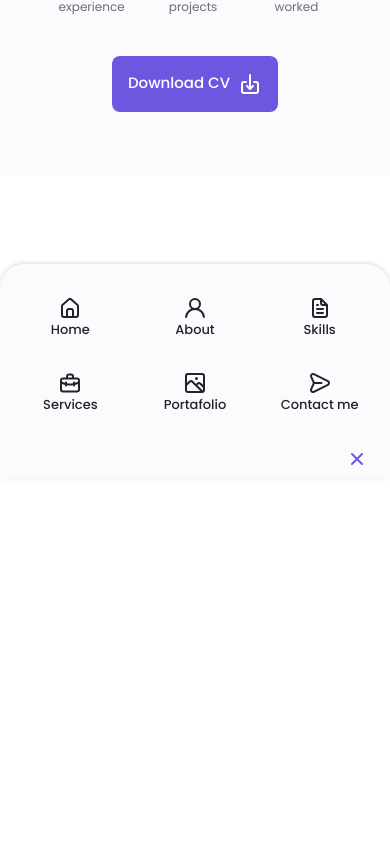
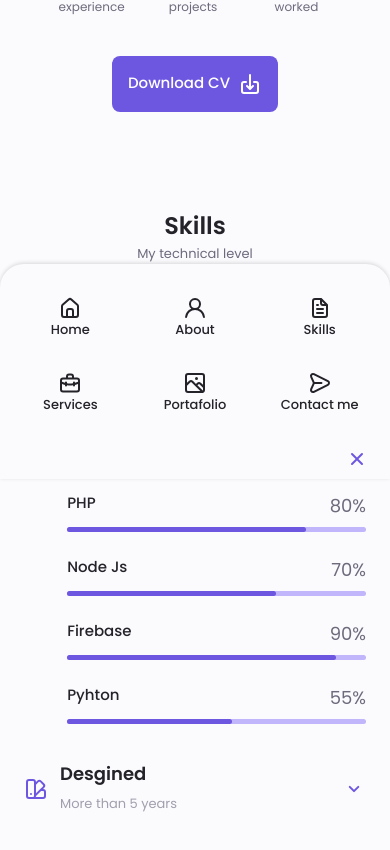
Before and after one commit to DaniBonica001/my-portafolio, a React (Vite) app: page / in a window 390 px wide. Shown: the part 1209-2059 px from the top of the page. Before the commit the page ends 1385 px from the top, so only its background shows below. Built offline with nearby package versions, Linux system fonts and the light colour scheme.

Commit message:
skills section - mobile view

```diff
--- a/src/App.jsx
+++ b/src/App.jsx
@@ -1,6 +1,7 @@
 import NavBar from "./Components/NavBar";
 import Home from "./Components/Home";
 import About from "./Components/About";
+import Skills from "./Components/Skills";
 
 function App() {
   return (
@@ -8,6 +9,7 @@ function App() {
       <NavBar />
       <Home />
       <About />
+      <Skills/>
     </>
   );
 }
--- a/src/Components/About.jsx
+++ b/src/Components/About.jsx
@@ -2,7 +2,7 @@ import "./styles.css";
 import { UilDownloadAlt } from '@iconscout/react-unicons'
 
 function About() {
-    return <section className="about section">
+    return <section className="about section" id="about">
         <h2 className="section__title">About Me</h2>
         <span className="section__subtitle">My introduction</span>
         <div className="about__container container grid">
--- a/src/Components/Home.jsx
+++ b/src/Components/Home.jsx
@@ -38,7 +38,7 @@ function Home() {
             <svg className="home__blob"
               viewBox="0 0 200 187"
               xmlns="http://www.w3.org/2000/svg"
-              xmlns:xlink="http://www.w3.org/1999/xlink"
+              xmlnsXlink="http://www.w3.org/1999/xlink"
             >
               <mask id="mask0" mask-type="alpha">
                 <path
--- a/src/Components/NavBar.jsx
+++ b/src/Components/NavBar.jsx
@@ -28,17 +28,17 @@ function NavBar() {
           <div className={`nav__menu ${show ? 'show-menu': ''}`} id="nav-menu">
             <ul className="nav__list grid">
               <li className="nav_item">
-                <a href="" className="nav__link" onClick={HideNavMenuBySection}>
+                <a href="#home" className="nav__link" onClick={HideNavMenuBySection}>
                   <UilEstate className="nav__icon"/> Home
                 </a>
               </li>
               <li className="nav_item">
-                <a href="#" className="nav__link" onClick={HideNavMenuBySection}>
+                <a href="#about" className="nav__link" onClick={HideNavMenuBySection}>
                   <UilUser className="nav__icon"/> About
                 </a>
               </li>
               <li className="nav_item">
-                <a href="#" className="nav__link" onClick={HideNavMenuBySection}>
+                <a href="#skills" className="nav__link" onClick={HideNavMenuBySection}>
                   <UilFileAlt className="nav__icon"/> Skills
                 </a>
               </li>
--- /dev/null
+++ b/src/Components/Skills.jsx
@@ -0,0 +1,205 @@
+import "./styles.css";
+import { UilBracketsCurly } from "@iconscout/react-unicons";
+import { UilAngleDown } from "@iconscout/react-unicons";
+import { UilServer } from "@iconscout/react-unicons";
+import { UilSwatchbook } from "@iconscout/react-unicons";
+import { useState } from "react";
+
+function Skills() {
+
+    const [showSkills, setShowSkills] = useState({
+        showSkills1: false,
+        showSkills2: true,
+        showSkills3: false,
+    })
+
+    function frontSkills (event) {
+        setShowSkills({
+            ...showSkills,
+            showSkills1: !showSkills.showSkills1
+        });
+    }
+
+    function backSkills (event) {
+        setShowSkills({
+            ...showSkills,
+            showSkills2: !showSkills.showSkills2,
+        })
+    }
+
+    function designSkills (event) {
+        setShowSkills({
+            ...showSkills,
+            showSkills3: !showSkills.showSkills3,
+        })
+    }
+
+  return (
+    <section className="skills section" id="skills">
+      <h2 className="section__title">Skills</h2>
+      <span className="section__subtitle">My technical level</span>
+
+      <div className="skills__container container grid">
+        <div>
+          {/* Skills 1 */}
+          <div className={`skills__content ${showSkills.showSkills1 ? 'skills__open': 'skills__close'}`}>
+            <div className="skills__header" onClick={frontSkills}>
+              <UilBracketsCurly className="skills__icon" />
+
+              <div>
+                <h1 className="skills__title">FrontEnd developer</h1>
+                <span className="skills__subtitle">More than 4 years</span>
+              </div>
+
+              <UilAngleDown className="skills__arrow" />
+            </div>
+            <div className="skills__list grid">
+              <div className="skills__data">
+                <div className="skills__title">
+                  <h3 className="skills__name">HTML</h3>
+                  <span className="skills__number">90%</span>
+                </div>
+                <div className="skills__bar">
+                  <span className="skills__percentage skills__html"></span>
+                </div>
+              </div>
+
+              <div className="skills__data">
+                <div className="skills__title">
+                  <h3 className="skills__name">CSS</h3>
+                  <span className="skills__number">80%</span>
+                </div>
+                <div className="skills__bar">
+                  <span className="skills__percentage skills__css"></span>
+                </div>
+              </div>
+
+              <div className="skills__data">
+                <div className="skills__title">
+                  <h3 className="skills__name">JavaScript</h3>
+                  <span className="skills__number">60%</span>
+                </div>
+                <div className="skills__bar">
+                  <span className="skills__percentage skills__js"></span>
+                </div>
+              </div>
+
+              <div className="skills__data">
+                <div className="skills__title">
+                  <h3 className="skills__name">React</h3>
+                  <span className="skills__number">85%</span>
+                </div>
+                <div className="skills__bar">
+                  <span className="skills__percentage skills__react"></span>
+                </div>
+              </div>
+            </div>
+          </div>
+
+          {/* Skills 2 */}
+          <div className={`skills__content ${showSkills.showSkills2 ? 'skills__open': 'skills__close'}`}>
+            <div className="skills__header" onClick={backSkills}>
+              <UilServer className="skills__icon" />
+
+              <div>
+                <h1 className="skills__title">BackEnd developer</h1>
+                <span className="skills__subtitle">More than 2 years</span>
+              </div>
+
+              <UilAngleDown className="skills__arrow" />
+            </div>
+            <div className="skills__list grid">
+              <div className="skills__data">
+                <div className="skills__title">
+                  <h3 className="skills__name">PHP</h3>
+                  <span className="skills__number">80%</span>
+                </div>
+                <div className="skills__bar">
+                  <span className="skills__percentage skills__php"></span>
+                </div>
+              </div>
+
+              <div className="skills__data">
+                <div className="skills__title">
+                  <h3 className="skills__name">Node Js</h3>
+                  <span className="skills__number">70%</span>
+                </div>
+                <div className="skills__bar">
+                  <span className="skills__percentage skills__node"></span>
+                </div>
+              </div>
+
+              <div className="skills__data">
+                <div className="skills__title">
+                  <h3 className="skills__name">Firebase</h3>
+                  <span className="skills__number">90%</span>
+                </div>
+                <div className="skills__bar">
+                  <span className="skills__percentage skills__firebase"></span>
+                </div>
+              </div>
+
+              <div className="skills__data">
+                <div className="skills__title">
+                  <h3 className="skills__name">Pyhton</h3>
+                  <span className="skills__number">55%</span>
+                </div>
+                <div className="skills__bar">
+                  <span className="skills__percentage skills__python"></span>
+                </div>
+              </div>
+            </div>
+          </div>
+        </div>
+        <div>
+          {/* Skills 3 */}
+          <div className={`skills__content ${showSkills.showSkills3 ? 'skills__open': 'skills__close'}`}>
+            <div className="skills__header" onClick={designSkills}>
+              <UilSwatchbook className="skills__icon" />
+
+              <div>
+                <h1 className="skills__title">Desgined</h1>
+                <span className="skills__subtitle">More than 5 years</span>
+              </div>
+
+              <UilAngleDown className="skills__arrow" />
+            </div>
+            <div className="skills__list grid">
+              <div className="skills__data">
+                <div className="skills__title">
+                  <h3 className="skills__name">Figma</h3>
+                  <span className="skills__number">90%</span>
+                </div>
+                <div className="skills__bar">
+                  <span className="skills__percentage skills__figma"></span>
+                </div>
+              </div>
+
+              <div className="skills__data">
+                <div className="skills__title">
+                  <h3 className="skills__name">Sketch</h3>
+                  <span className="skills__number">85%</span>
+                </div>
+                <div className="skills__bar">
+                  <span className="skills__percentage skills__sketch"></span>
+                </div>
+              </div>
+
+              <div className="skills__data">
+                <div className="skills__title">
+                  <h3 className="skills__name">Photoshop</h3>
+                  <span className="skills__number">85%</span>
+                </div>
+                <div className="skills__bar">
+                  <span className="skills__percentage skills__photoshop"></span>
+                </div>
+              </div>
+            </div>
+          </div>
+        </div>
+      </div>
+    </section>
+  );
+}
+
+export default Skills;
--- a/src/Components/styles.css
+++ b/src/Components/styles.css
@@ -393,6 +393,132 @@ img {
 }
 
 /*==================== SKILLS ====================*/
+.skills__container{
+  row-gap: 0;
+}
+
+.skills__header{
+  display: flex;
+  align-items: center;
+  margin-bottom: var(--mb-2-5);
+  cursor: pointer;
+}
+
+.skills__icon,
+.skills__arrow{
+  font-size: 2rem;
+  color: var(--first-color);
+}
+
+.skills__icon{
+  margin-right: var(--mb-0-75);
+}
+
+.skills__list{
+  row-gap: 1.5rem;
+  padding-left: 2.7rem;
+}
+
+.skills__title{
+  font-size: var(--h3-font-size);
+}
+
+.skills__subtitle{
+  font-size: var(--small-font-size);
+  color: var(--text-color-light);
+}
+
+.skills__arrow{
+  margin-left: auto;
+  transition: .4s;
+}
+
+.skills__title{
+  display: flex;
+  justify-content: space-between;
+  margin-bottom: var(--mb-0-5);
+}
+
+.skills__name{
+  font-size: var(--normal-font-size);
+  font-weight: var(--font-medium);
+}
+
+.skills__bar,
+.skills__percentage{
+  height: 5px;
+  border-radius: .25rem;
+}
+
+.skills__bar{
+  background-color: var(--first-color-lighter);
+}
+
+.skills__percentage{
+  display: block;
+  background-color: var(--first-color);
+}
+
+.skills__html{
+  width: 90%;
+}
+
+.skills__css{
+  width: 80%;
+}
+
+.skills__js{
+  width: 60%;
+}
+
+.skills__react{
+  width: 85%;
+}
+
+.skills__php{
+  width: 80%;
+}
+
+.skills__node{
+  width: 70%;
+}
+
+.skills__firebase{
+  width: 90%;
+}
+
+.skills__python{
+  width: 55%;
+}
+
+.skills__figma{
+  width: 90%;
+}
+
+.skills__sketch{
+  width: 85%;
+}
+
+.skills__photoshop{
+  width: 85%;
+}
+
+.skills__close .skills__list{
+  height: 0;
+  overflow: hidden;
+}
+
+.skills__open .skills__list{
+  height: max-content;
+  margin-bottom: var(--mb-2-5);
+}
+
+.skills__open .skills__arrow{
+  transform: rotate(-180deg);
+}
+
+
+
 
 
 /*==================== QUALIFICATION ====================*/
```
Also changed, not shown: 1 other file (tests, documents, lock files or other folders).
